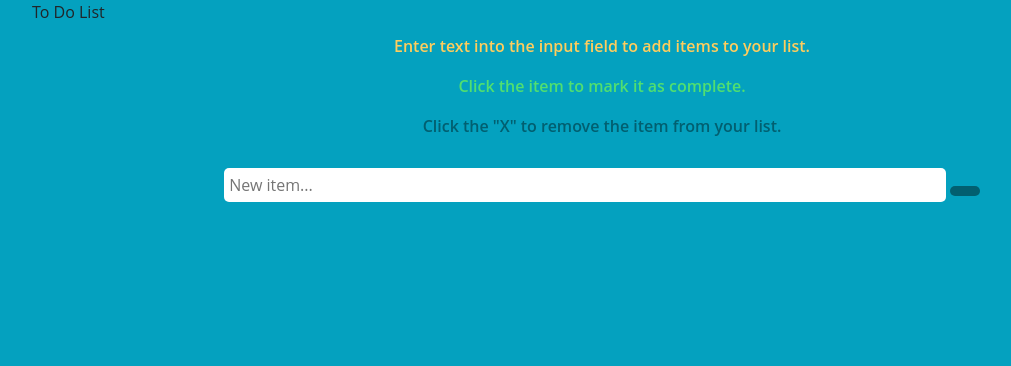
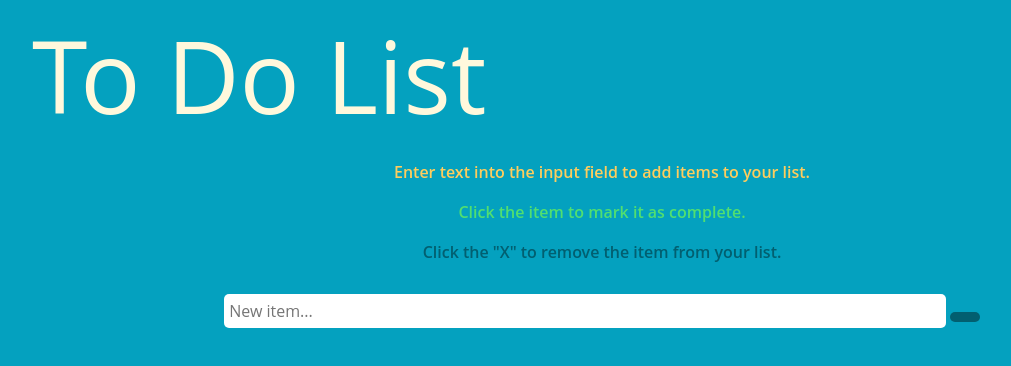
Before and after one commit to cabralchege/To-Do-List, a plain HTML site: page index.html in a window 1280 px wide. Shown: the whole page, without its empty margins (38-1049 px from the left). Drawn offline with Linux system fonts and the light colour scheme.

Commit message:
increased  length of words

```diff
--- a/css/styles.css
+++ b/css/styles.css
@@ -1,4 +1,4 @@
-body{background-color: cornflowerblue;}
+body{background-color:blueviolet;}
 body {
 	background: #04A1BF;
 	text-align: center;
@@ -9,7 +9,12 @@ body {
 	margin: 30px 0px;
 	font-weight: bold;
 }
-
+#head{
+	text-align: center;
+	text-emphasis: bold;
+	color: cornsilk;
+	font-size: 100px;
+}
 h1 {
 	color: #ffffff;
 	text-transform: uppercase;
--- a/index.html
+++ b/index.html
@@ -16,7 +16,7 @@
     <div class="home">
         <div class="container">
             <div class="row">
-                <hi>To Do List</hi>
+                <hi id="head">To Do List</hi>
             </div>
 
                 <div class="row">
@@ -29,7 +29,7 @@
 
                 <div class="row">
                     <div class="col-12">
-                        <input id="userInput" type="text" placeholder="New item..." maxlength="27">
+                        <input id="userInput" type="text" placeholder="New item..." maxlength="70">
                         <button id="enter"><i class="fas fa-pencil-alt"></i></button>
                     </div>
                 </div>
```
